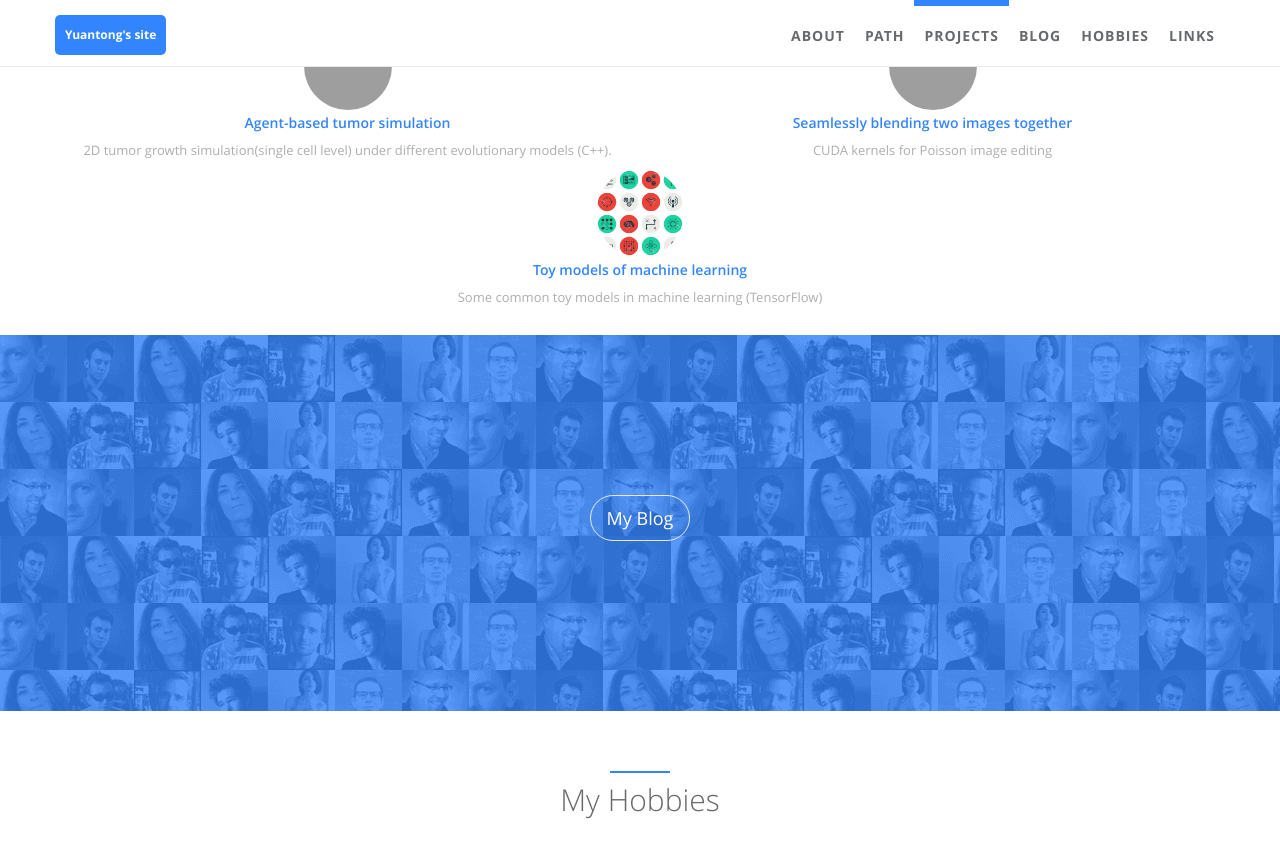
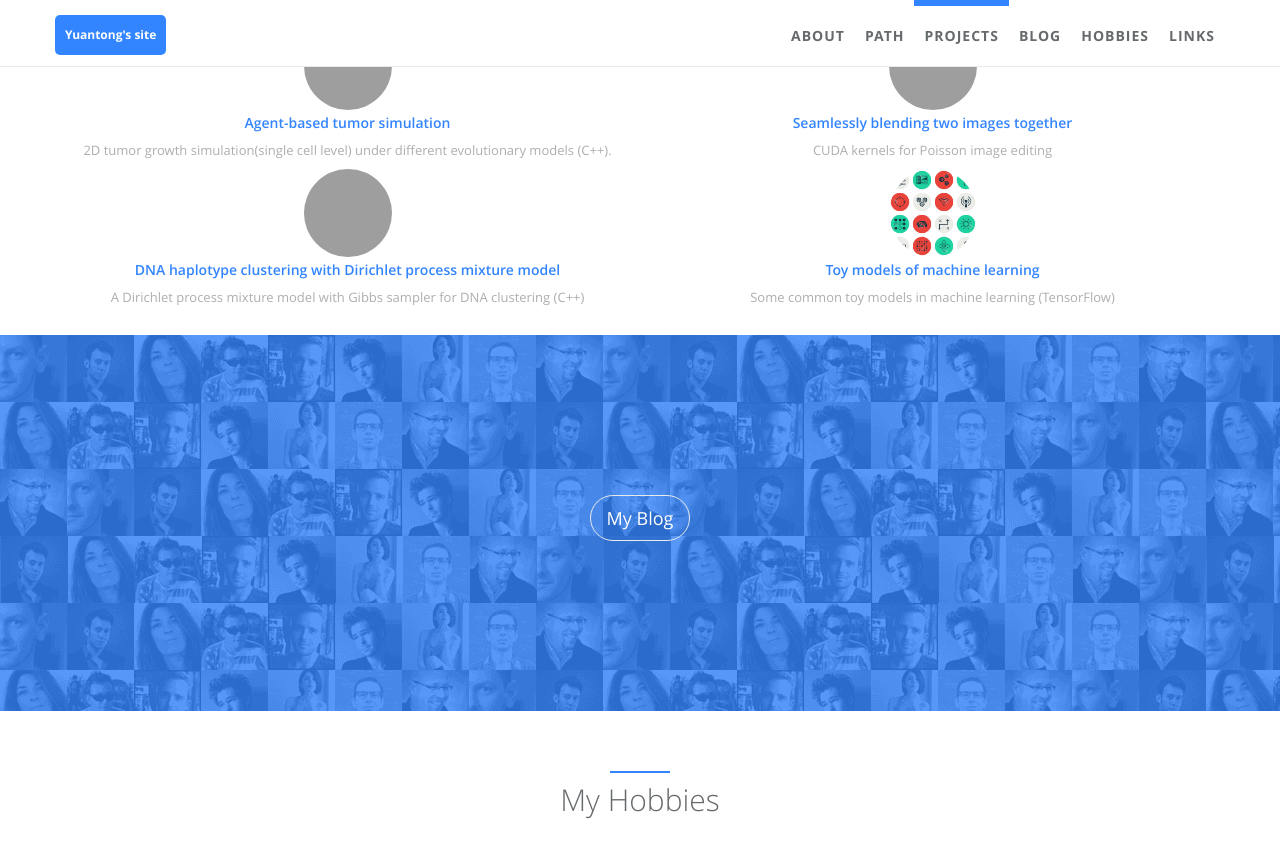
Before and after one commit to ding-yt/ding-yt.github.io, a Jekyll site: the page built from index.html, in a window 1280 px wide and 900 px high, scrolled down 2059 px. Shown: the top 858 px of the window. Built offline with Jekyll 4.4.1, drawn with Linux system fonts in a browser that asks for light colours; grey boxes are pictures that could not be loaded.

Commit message:
Update projects.yml

```diff
--- a/_data/index/projects.yml
+++ b/_data/index/projects.yml
@@ -20,8 +20,15 @@
   img: /static/assets/img/landing/blend2.jpg
   desc: CUDA kernels for Poisson image editing
 
+- name: DNA haplotype clustering with Dirichlet process mixture model
+  i18n: dna
+  gh_user: ding-yt
+  repo: DNAclustering_Dirichlet
+  img: /static/assets/img/landing/DNAclustering.jpg
+  desc: A Dirichlet process mixture model with Gibbs sampler for DNA clustering (C++)
+
 - name: Toy models of machine learning
-  i18n: poisson
+  i18n: ml
   gh_user: ding-yt
   repo:
   img: /static/assets/img/landing/machine-learning-icons.jpg
```
